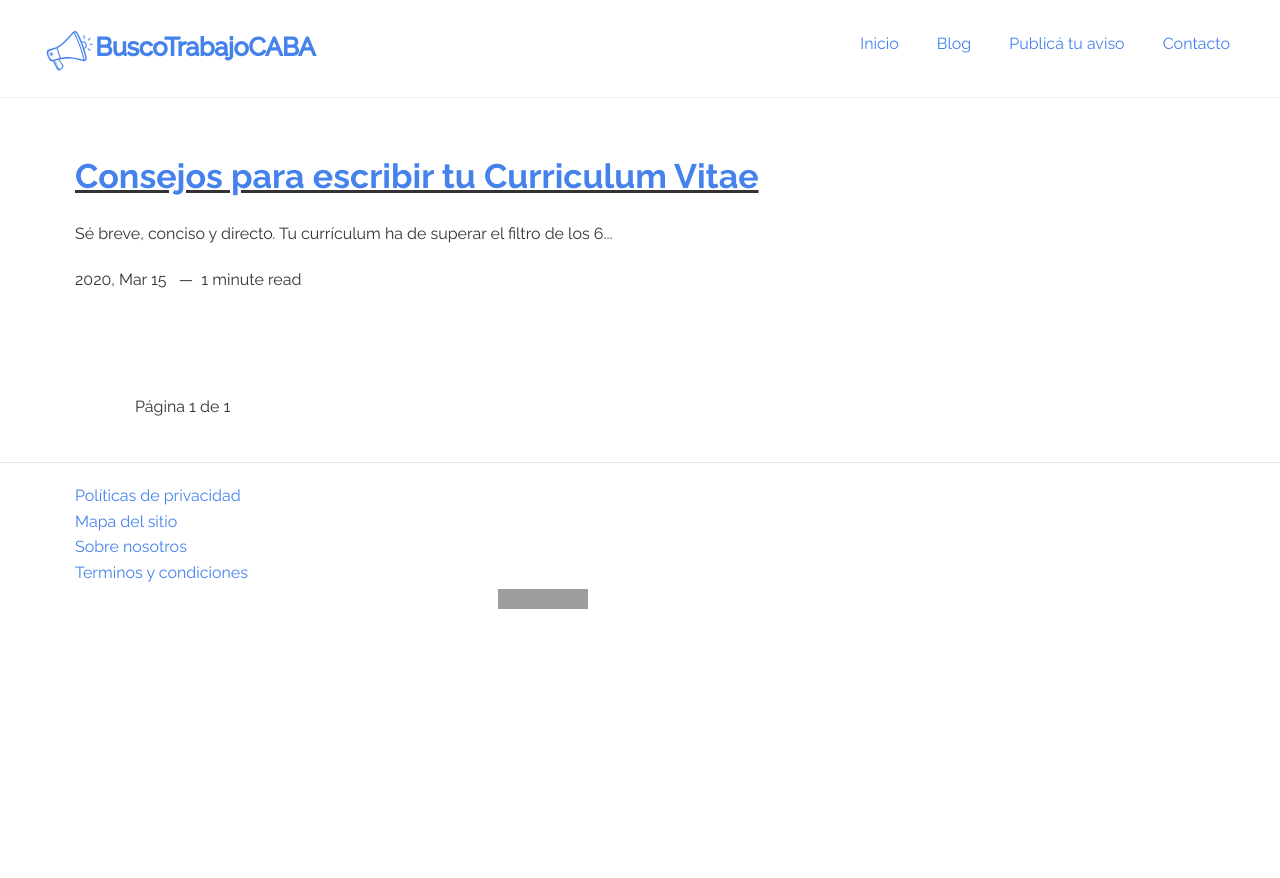
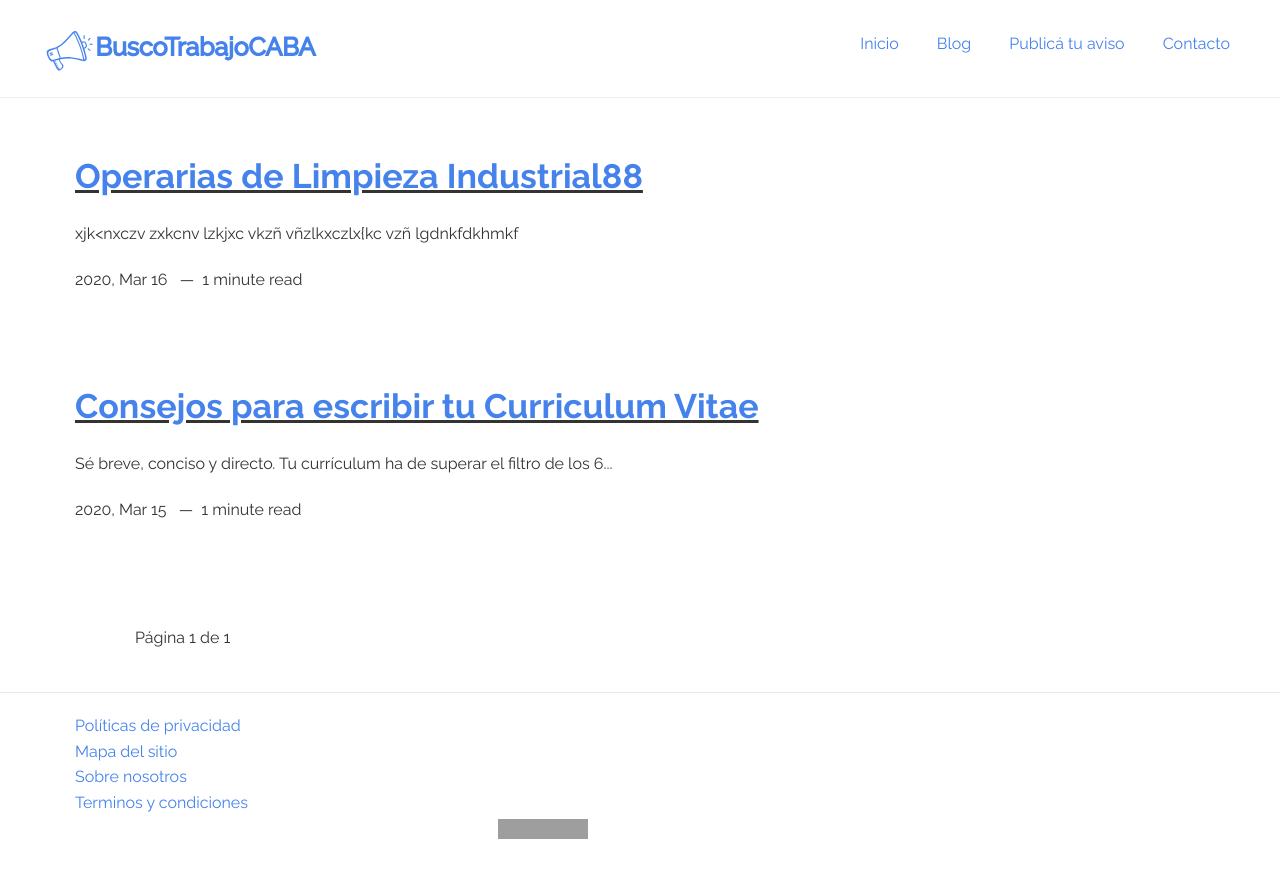
Before and after one commit to buscotrabajoargentina/blog, a Jekyll site: the page built from index.html, in a window 1280 px wide. Shown: the top 878 px of the page. Built offline with Jekyll 4.4.1, drawn with Linux system fonts in a browser that asks for light colours; nearby versions of some CDN libraries; the list of posts is cut into pages by our own code; comment, search, counter and statistics services are not loaded; grey boxes are pictures that could not be loaded.

Commit message:
Update from Forestry.io buscotrabajoargentina@hotmail.com created _posts/2020-03-15-operarias-de-limpieza-industrial88.md

```diff
--- /dev/null
+++ b/_posts/2020-03-15-operarias-de-limpieza-industrial88.md
@@ -0,0 +1,20 @@
+---
+layout: post
+title: Operarias de Limpieza Industrial88
+date: 2020-03-15 22:44:00 -0300
+description: taringa
+img: "/we-in-rest.jpg"
+fig-caption: 'nerd en la mac '
+tags:
+- sdf
+- a
+- asdf
+- df
+- as
+- asdf
+- ''
+- asdf
+- baires
+
+---
+xjk<nxczv zxkcnv lzkjxc vkzñ vñzlkxczlx{kc vzñ lgdnkfdkhmkf
--- a/login/index.html
+++ b/login/index.html
@@ -5,7 +5,7 @@
     <meta charset="utf-8">
     <meta http-equiv="X-UA-Compatible" content="IE=edge">
     <meta name="robots" content="noindex" />
-    <title>Blog - BuscoTrabajoCABA</title>
+    <title>Admin</title>
     <meta name="description" content=" " />
     <meta name="author" content=" " />
     <meta name="HandheldFriendly" content="true" />
```
Also changed, not shown: .forestry/front_matter/templates/post-original.yml.
